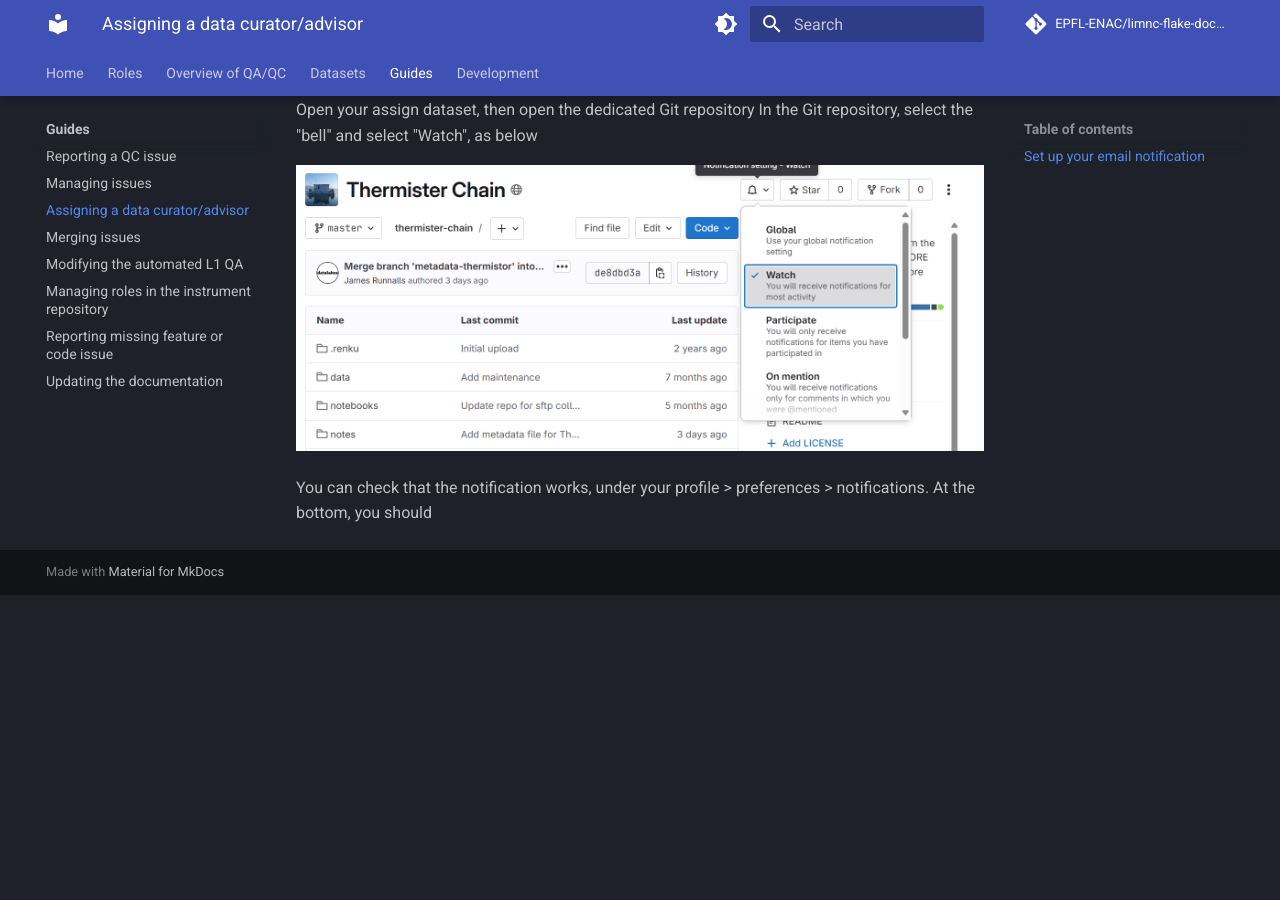
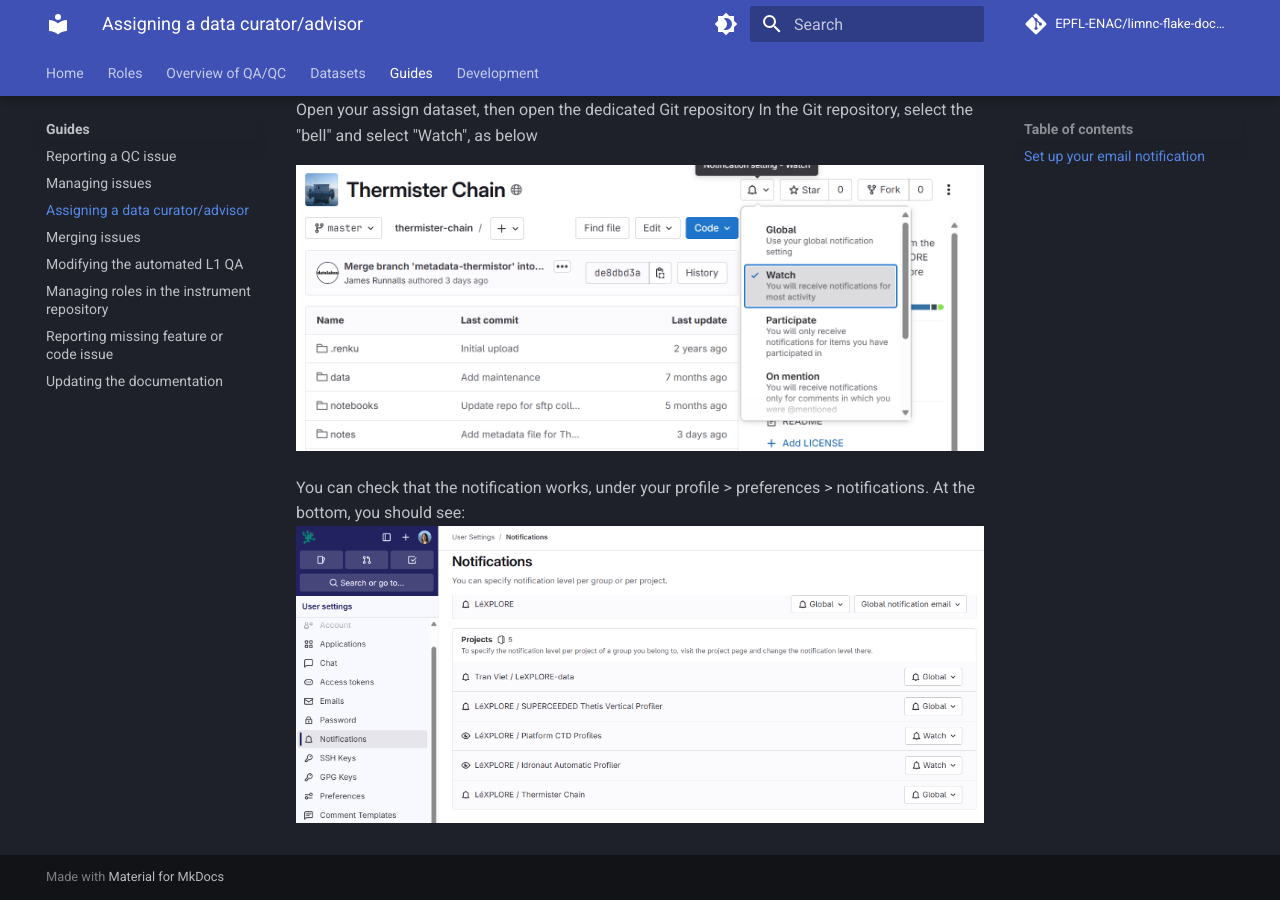
Before and after one commit to EPFL-ENAC/limnc-flake-documentation, an MkDocs documentation site: the page built from docs/guides/assignment.md, in a window 1280 px wide and 900 px high, scrolled down 546 px. Built offline with MkDocs 1.6.1 and Material for MkDocs 9.7.7, drawn with Linux system fonts in a browser that asks for light colours; comment, search, counter and statistics services are not loaded; before the commit the page ends 1141 px from its top, so only the background shows below that.

Commit message:
chore: update assignment.md

```diff
--- a/docs/guides/assignment.md
+++ b/docs/guides/assignment.md
@@ -18,4 +18,5 @@
 
 ![Screenshot](../img/notification.png)
 
-You can check that the notification works, under your profile > preferences > notifications. At the bottom, you should
+You can check that the notification works, under your profile > preferences > notifications. At the bottom, you should see:
+![Screenshot2](../img/Notification_personal preferences.png)
```
